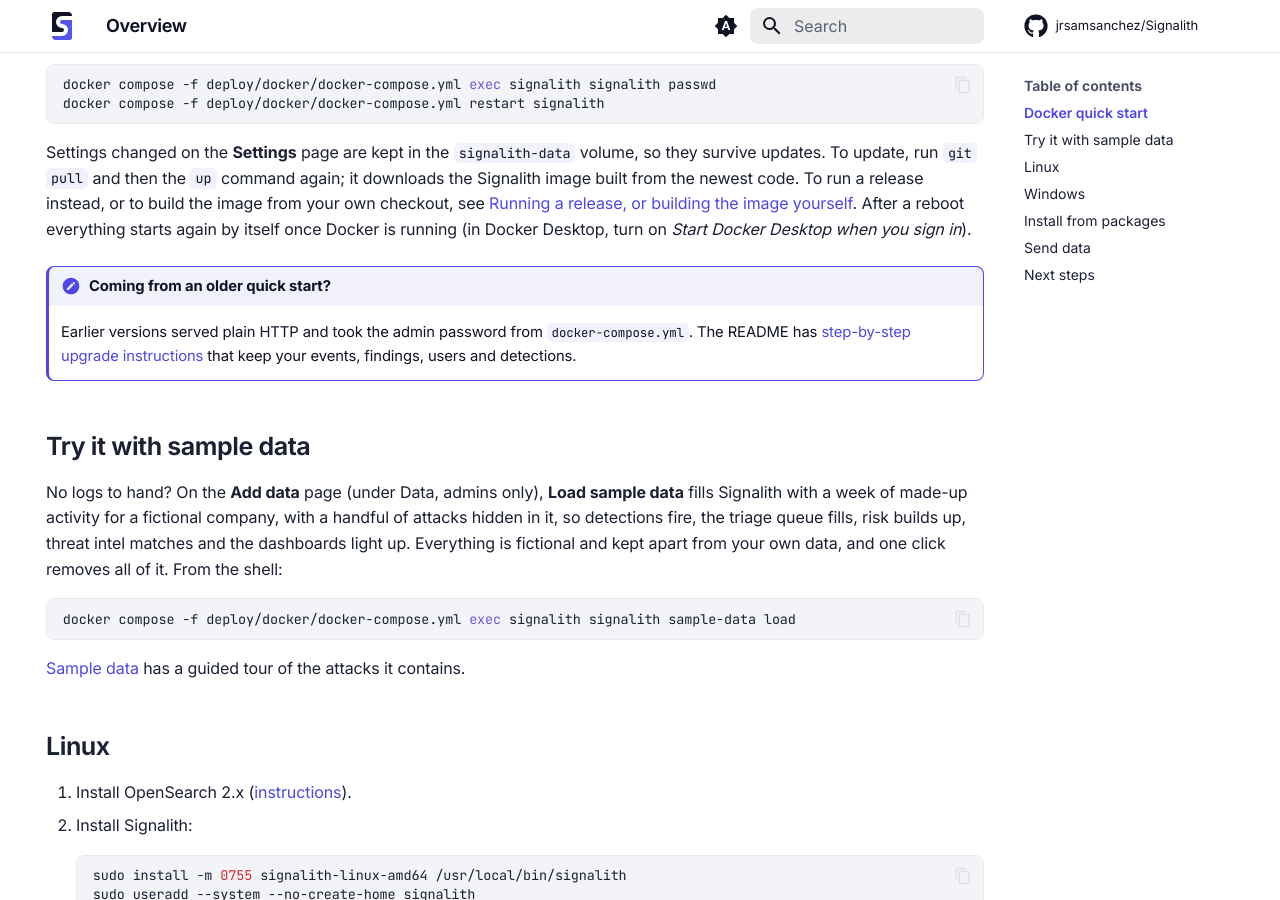
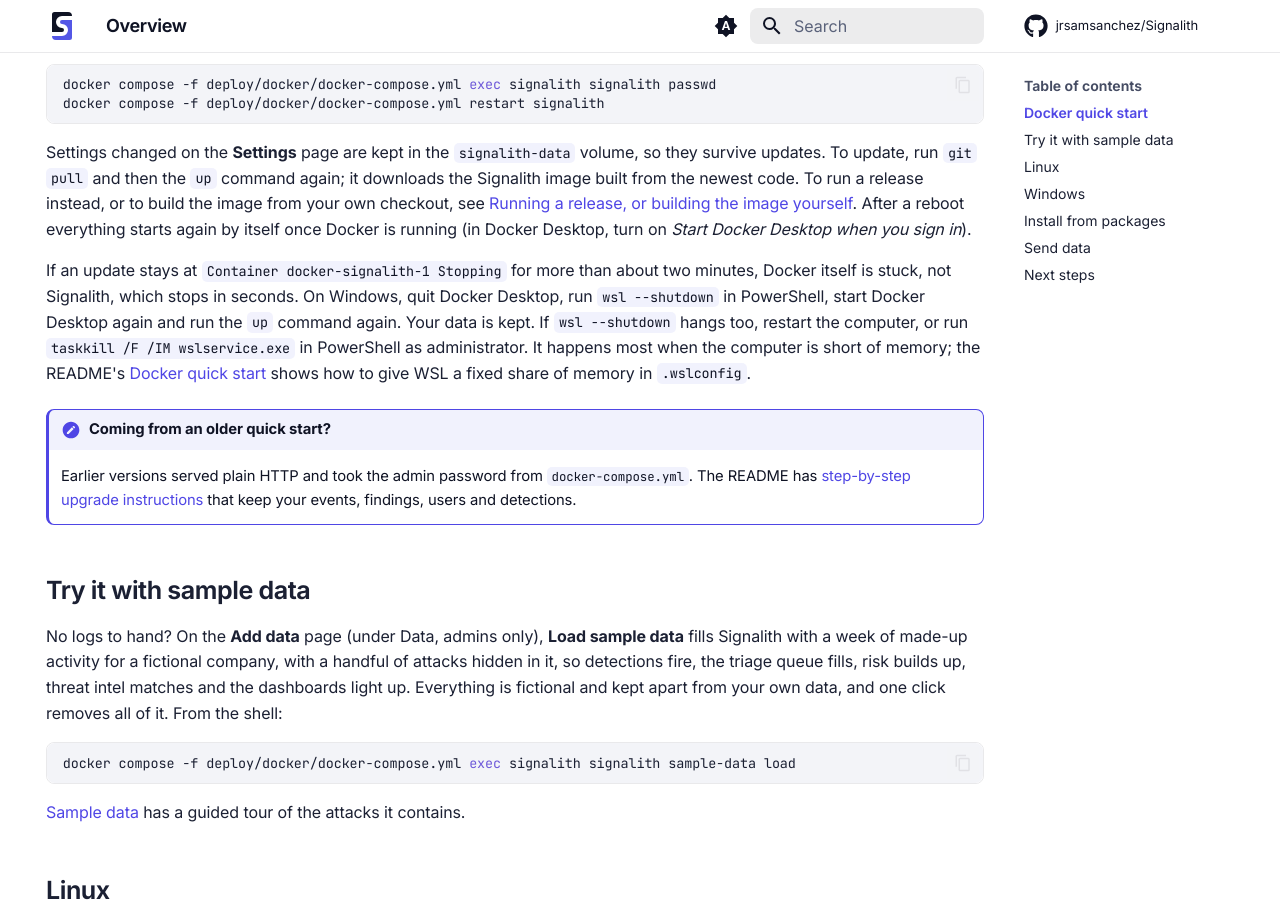
Before and after one commit to DustinTrap/Signalith, an MkDocs documentation site: the page built from docs/getting-started.md, in a window 1280 px wide and 900 px high, scrolled down 1110 px. Built offline with MkDocs 1.6.1 and Material for MkDocs 9.7.7, drawn with Linux system fonts in a browser that asks for light colours; comment, search, counter and statistics services are not loaded.

Commit message:
Check that Signalith stops quickly, and explain a stuck Docker stop (#124)
Signalith stops in about a second when Docker asks it to. When an update hangs at "Stopping" and even docker kill does not help, Docker or WSL is stuck: the README and getting-started guide now say what to do, including a .wslconfig memory cap. The integration job times the stop and fails if it takes longer than 30 seconds. Also steadies the goroutine count in TestRestartWithHTTPS.

Co-Authored-By: Claude Opus 5.5 (1M context) <noreply@anthropic.com>
Claude-Session: https://claude.ai/code/session_018LJwJWibhT5KMMpA3M8LoJ

```diff
--- a/docs/getting-started.md
+++ b/docs/getting-started.md
@@ -59,6 +59,15 @@ build the image from your own checkout, see
 [Running a release, or building the image yourself](https://github.com/jrsamsanchez/Signalith/blob/main/README.md#running-a-release-or-building-the-image-yourself). After a reboot everything starts again by itself
 once Docker is running (in Docker Desktop, turn on *Start Docker Desktop when you sign
 in*).
+
+If an update stays at `Container docker-signalith-1 Stopping` for more than about two
+minutes, Docker itself is stuck, not Signalith, which stops in seconds. On Windows, quit
+Docker Desktop, run `wsl --shutdown` in PowerShell, start Docker Desktop again and run the
+`up` command again. Your data is kept. If `wsl --shutdown` hangs too, restart the
+computer, or run `taskkill /F /IM wslservice.exe` in PowerShell as administrator. It
+happens most when the computer is short of memory; the README's
+[Docker quick start](https://github.com/jrsamsanchez/Signalith/blob/main/README.md#docker-evaluation)
+shows how to give WSL a fixed share of memory in `.wslconfig`.
 
 !!! note "Coming from an older quick start?"
     Earlier versions served plain HTTP and took the admin password from
```
Also changed, not shown: README.md (+21 -0 lines), 1 other file.
